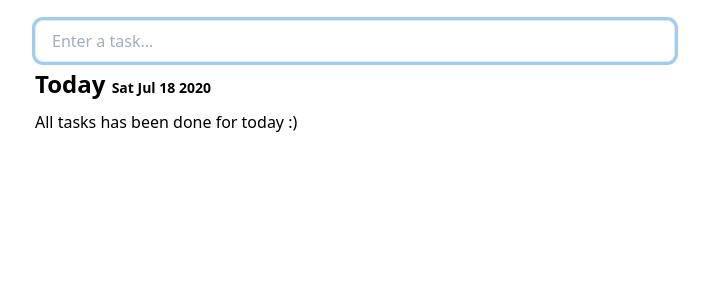
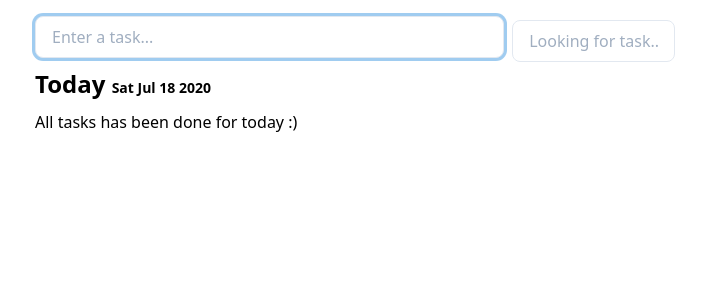
Before and after one commit to Darkus228/todo-list, a React app: page / in a window 1280 px wide. Shown: the top 300 px of the page, without its empty margins (285-994 px from the left). Built offline with nearby package versions, Linux system fonts and the light colour scheme.

Commit message:
add boilerplate code for search todos

```diff
--- a/src/components/Main.tsx
+++ b/src/components/Main.tsx
@@ -6,6 +6,7 @@ import { ReduxState, TodoItemType } from '../utils/types';
 
 const Main = (): JSX.Element => {
     const [inputValue, setInputValue] = useState('');
+    const [searchValue, setSearchValue] = useState('');
     const dispatch = useDispatch();
     const todoItems = useSelector(({ todos }: ReduxState): TodoItemType[] => todos, shallowEqual);
 
@@ -19,19 +20,35 @@ const Main = (): JSX.Element => {
         }
     };
 
+    const onSearchTodo: (e: React.KeyboardEvent) => void = (e) => {
+        if (e.key === 'Enter') {
+
+        }
+
+    }
+
     return (
         <div className="flex justify-center my-4 mx-2 sm:mx-0">
             <div className="w-full sm:w-1/2">
+                <div className="flex">
                 <input
                     placeholder="Enter a task..."
                     onChange={(event: React.ChangeEvent<HTMLInputElement>): void => setInputValue(event.target.value)}
                     onKeyDown={onAddTodoItem}
                     value={inputValue}
-                    className="bg-white my-1 focus:outline-none focus:shadow-outline border border-gray-300 rounded-lg py-2 px-4 block w-full appearance-none leading-normal"
+                    className="transition duration-500 ease-in-out transform focus:-translate-y-1 bg-white my-1 focus:outline-none focus:shadow-outline border border-gray-300 rounded-lg py-2 px-4 block w-full appearance-none"
                     autoFocus
                 />
+                <input
+                    placeholder="Looking for task..."
+                    onChange={(event: React.ChangeEvent<HTMLInputElement>): void => setSearchValue(event.target.value)}
+                    onKeyDown={onSearchTodo}
+                    type="text"
+                    className="transition duration-500 ease-in-out transform focus:-translate-y-1 bg-white ml-2 my-1 focus:outline-none focus:shadow-outline border border-gray-300 rounded-lg py-2 px-4 block w-1/3 appearance-none"
+                />
 
-                <h1 className="font-bold text-2xl">
+                </div>
+               <h1 className="font-bold text-2xl">
                     Today <span className="text-sm">{new Date().toDateString()}</span>
                 </h1>
                 <TodoItems todoItems={todoItems} />
--- a/src/components/todolist/TodoItems.tsx
+++ b/src/components/todolist/TodoItems.tsx
@@ -1,5 +1,4 @@
 import React, { useState } from 'react';
-import { FaArrowDown, FaArrowRight } from 'react-icons/fa';
 import { useDispatch } from 'react-redux';
 import { TodoItemsProps } from '../../utils/types';
 import { toggleTodo } from '../../redux/reducers';
@@ -22,7 +21,7 @@ const TodoItem: React.FC<TodoItemProps> = ({ todoItem }): JSX.Element => {
         <li className="list-none w-full my-2">
             <input type="checkbox" onChange={onToggleTodo} checked={todoItem.completed} />
             <button className="ml-2" onClick={onChangeAlertState}>
-                <p className="text-gray-600">{todoItem.description}</p>
+                <p className="text-blue-500">{todoItem.description}</p>
             </button>
             <TodoItemPopup todo={todoItem} isOpen={isOpenAlert} onClose={onChangeAlertState} />
 
@@ -34,7 +33,7 @@ const TodoItem: React.FC<TodoItemProps> = ({ todoItem }): JSX.Element => {
 const TodoItems: React.FC<TodoItemsProps> = ({ todoItems }): JSX.Element => {
     const renderedTodoItems = todoItems.map((todo) => <TodoItem todoItem={todo} key={todo.id} />);
 
-    return renderedTodoItems.length > 0 ? <ul className="ml-5">{renderedTodoItems}</ul> : <h3 className="my-2">All tasks has been done for today :)</h3>;
+    return renderedTodoItems.length > 0 ? <ul className="divide-y divide-blue-300 ml-5">{renderedTodoItems}</ul> : <h3 className="my-2">All tasks has been done for today :)</h3>;
 };
 
 export default TodoItems;
```
